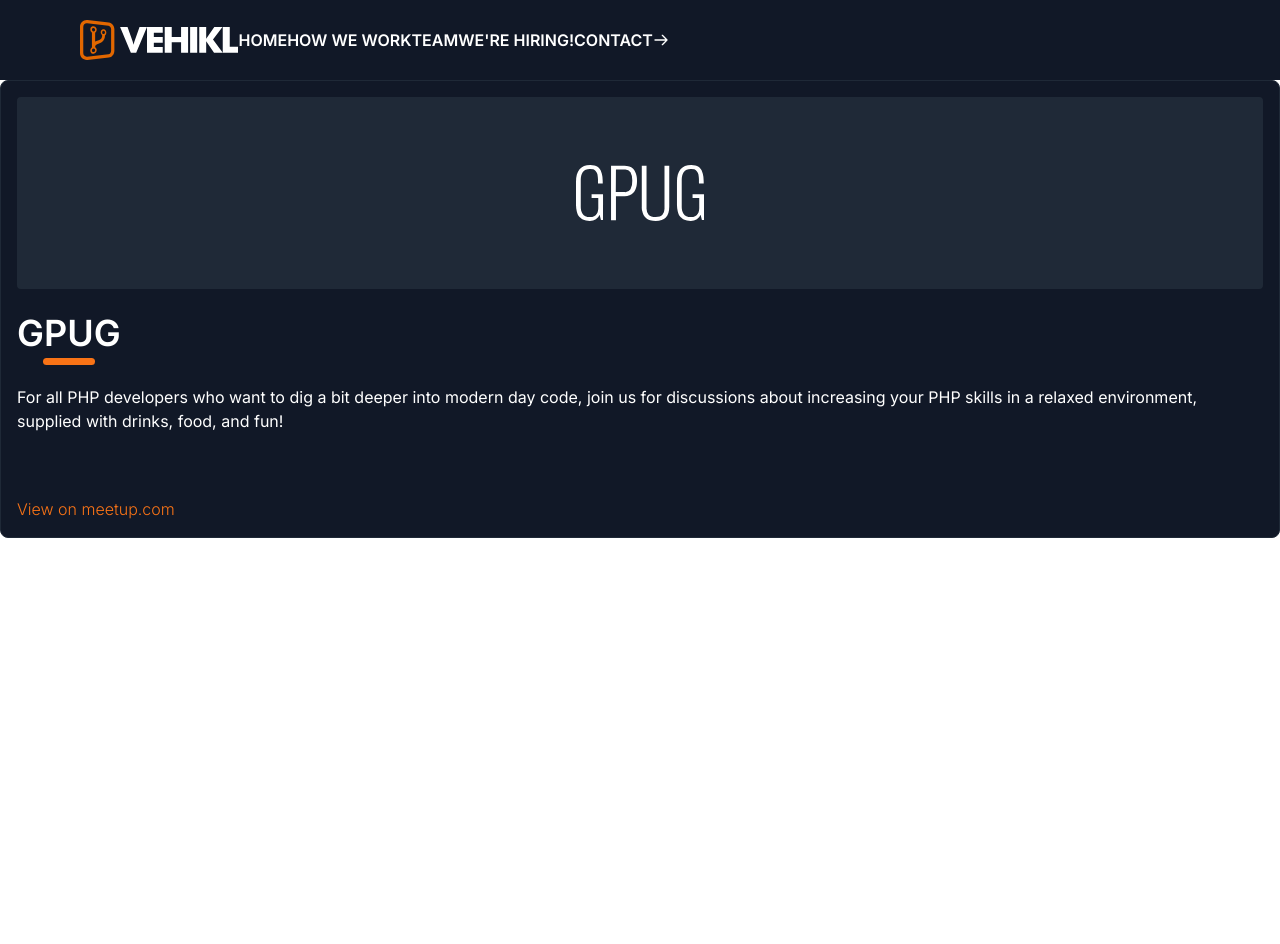
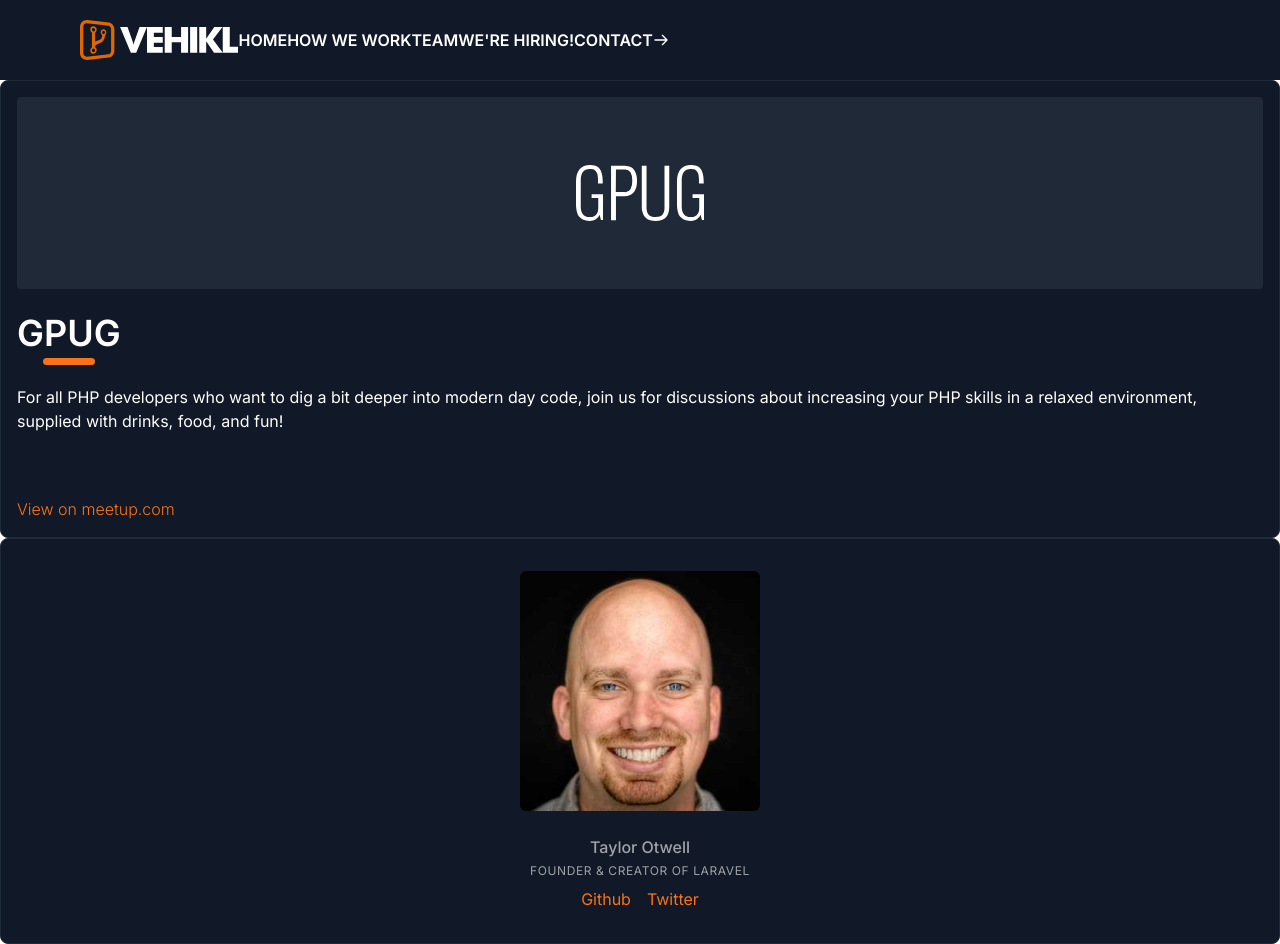
Before and after one commit to Macdeal/vehikl-app, a React (Vite) app: page / in a window 1280 px wide. Before the commit the page ends 800 px from the top, so only its background shows below. Built offline with nearby package versions, Linux system fonts and the light colour scheme; the HTML template or start-up script is replaced by a standard one.

Commit message:
feat(issue-35): implement advisors-card component

```diff
--- /dev/null
+++ b/src/components/advisorsCard/AdvisorsCard.tsx
@@ -0,0 +1,30 @@
+export interface AdvisorsCardProps {
+  imageURL: string;
+  name: string;
+  position: string;
+  socials: string[];
+}
+
+const AdvisorsCard = ({
+  imageURL,
+  name,
+  position,
+  socials,
+}: AdvisorsCardProps) => {
+
+  const socialsData =   socials.map((item)=><a key={item} href="/">{item}</a>);
+
+  return (
+    <div className="flex flex-col items-center bg-gray-900 border border-gray-800 rounded-lg p-4 lg:p-8">
+      <div className="w-60 rounded-md overflow-hidden mb-6">
+        <img className="w-full h-full" src={imageURL} alt={name} />
+      </div>
+      <p className="font-medium mb-1 text-white/60">{name}</p>
+      <p className="text-xs uppercase tracking-wider mb-2 text-white/60">{position}</p>
+      <div className="flex gap-4 text-orange-500">
+        {socialsData}
+      </div>
+    </div>
+  );
+};
+export default AdvisorsCard;
--- a/src/data.ts
+++ b/src/data.ts
@@ -1,5 +1,6 @@
 
-import gpub from './assets/homepage/gpug.svg'
+import gpub from './assets/homepage/gpug.svg';
+import taylor from './assets/homepage/taylor-otwell.jpg';
 // TODO: temporary  data for one of the eventCard that is located near footer of the home-page : need to remove after the proper data structure is made.
 
 enum EventVariation {
@@ -15,7 +16,16 @@
     title : 'GPUG',
 }
 
+const advisorsCardData = {
+  imageURL : taylor,
+  name: 'Taylor Otwell',
+  position: 'founder & creator of laravel',
+  socials:['Github', 'Twitter'],
+}
+
+
 export {
+    advisorsCardData,
     EventVariation,
     tempEventCardData,
 };
--- a/src/pages/HomePage.tsx
+++ b/src/pages/HomePage.tsx
@@ -1,7 +1,8 @@
-import EventCard from '../container/EventCard';
-import Header from '../components/Header';
+import EventCard from "../container/EventCard";
+import Header from "../components/Header";
 
-import { tempEventCardData } from '../data'; //
+import { tempEventCardData, advisorsCardData } from "../data"; //
+import AdvisorsCard from "../components/advisorsCard/AdvisorsCard";
 
 const HomePage = () => (
   <div>
@@ -12,6 +13,12 @@
       link={tempEventCardData.link}
       title={tempEventCardData.title}
     />
+    <AdvisorsCard
+      imageURL={advisorsCardData.imageURL}
+      name={advisorsCardData.name}
+      position={advisorsCardData.position}
+      socials={advisorsCardData.socials}
+    />
   </div>
 );
 
```
